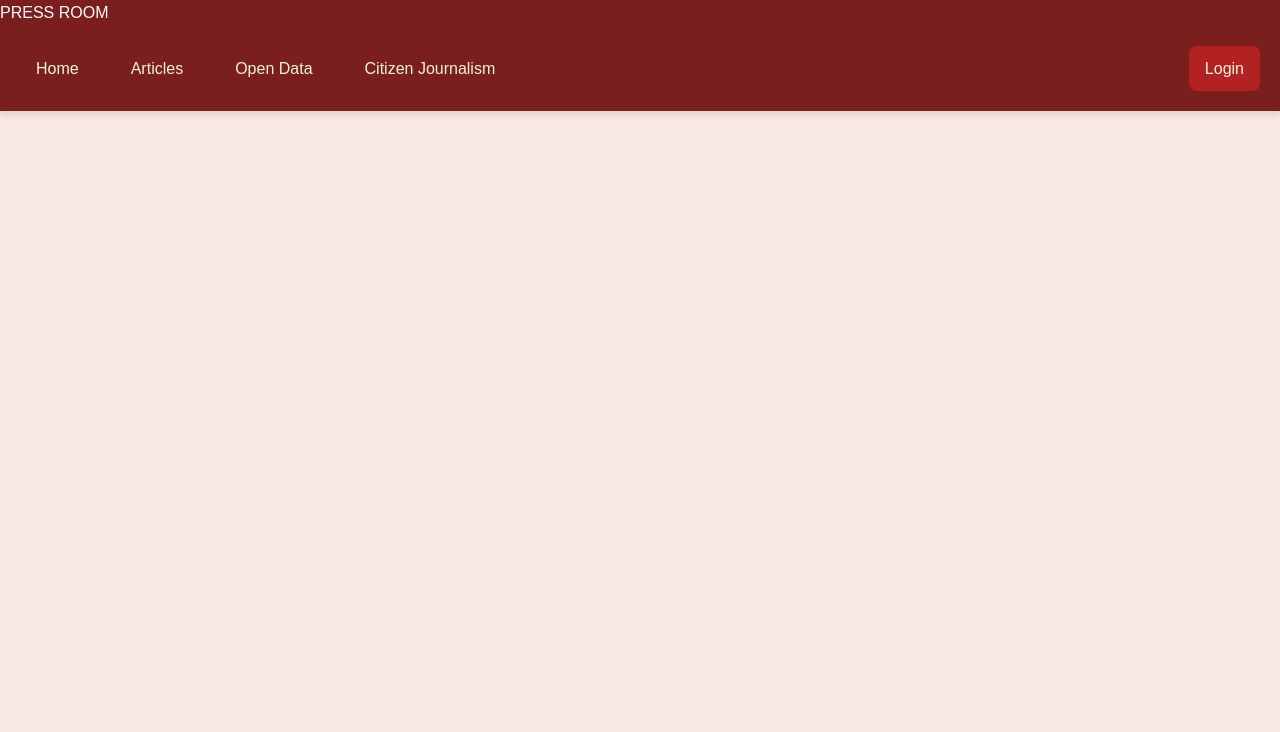
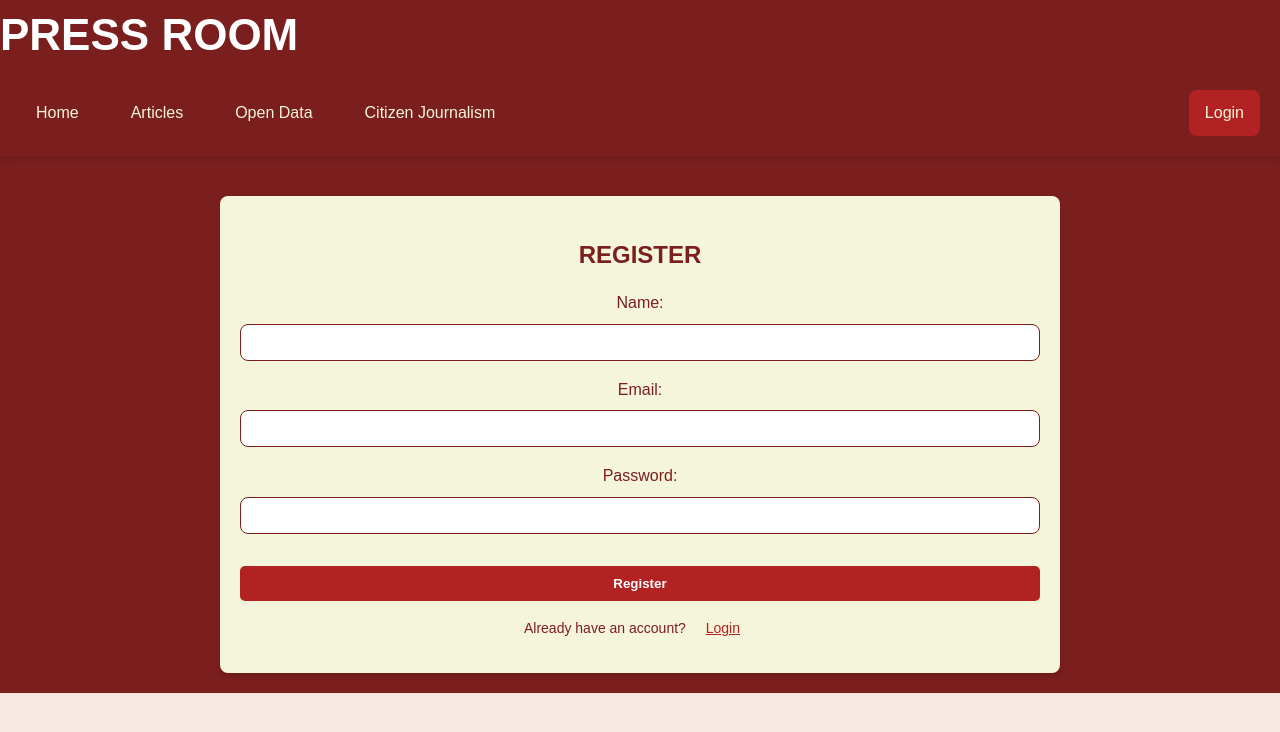
Before and after one commit to carolinafrederico/carolina-frederico_frontend-capstone, a React (Vite) app: page /register in a window 1280 px wide. Shown: the top 732 px of the page. Built offline with nearby package versions, Linux system fonts and the light colour scheme.

Commit message:
Register and logig pages

```diff
--- a/src/App.css
+++ b/src/App.css
@@ -4,16 +4,89 @@ body {
   color: #fff;
   margin: 0;
 }
-
-.header, .footer {
-  background-color: #7B1E1E;
-  padding: 10px;
-  text-align: center;
-}
-
 .logo {
   font-size: 44px;
   font-weight: bold;
+}
+.container-section {
+  padding: 20px;
+  background-color: #7B1E1E;
+  text-align: center;
+  margin-bottom: 20px;
+}
+
+.container-content {
+  background-color: #F5F5DC;
+  color: #7B1E1E;
+  padding: 20px;
+  border-radius: 8px;
+  box-shadow: 0px 4px 6px rgba(0, 0, 0, 0.1);
+  max-width: 800px;
+  width: 100%;
+  margin: 0 auto;
+}
+
+.section-title {
+  font-size: 24px;
+  font-weight: bold;
+  margin-bottom: 16px;
+  text-transform: uppercase;
+  color: #7B1E1E;
+}
+
+.form {
+  display: flex;
+  flex-direction: column;
+  gap: 16px;
+}
+
+.form-group {
+  display: flex;
+  flex-direction: column;
+  gap: 8px;
+}
+
+.input-field {
+  padding: 10px;
+  border: 1px solid #7B1E1E;
+  border-radius: 8px;
+  background-color: #fff;
+  color: #7B1E1E;
+  transition: border-color 0.3s;
+}
+
+.input-field:focus {
+  border-color: #B22222;
+  outline: none;
+}
+
+.btn {
+  background-color: #B22222;
+  color: #fff;
+  padding: 10px 20px;
+  border: none;
+  cursor: pointer;
+  transition: background-color 0.3s;
+  text-decoration: none;
+  display: inline-block;
+}
+
+.btn:hover {
+  background-color: #8B0000;
+}
+
+.redirect-link {
+  margin-top: 16px;
+  font-size: 14px;
+}
+
+.redirect-link .nav-link {
+  color: #B22222;
+  text-decoration: underline;
+}
+
+.redirect-link .nav-link:hover {
+  color: #8B0000;
 }
 
 .navbar {
@@ -69,39 +142,6 @@ body {
   border-radius: 8px;
 }
 
-.container-section {
-  padding: 20px;
-  background-color: #7B1E1E;
-  text-align: center;
-  margin-bottom: 20px;
-}
-
-.container-content {
-  background-color: #F5F5DC;
-  color: #7B1E1E;
-  padding: 20px;
-  border-radius: 8px;
-  box-shadow: 0px 4px 6px rgba(0, 0, 0, 0.1);
-  max-width: 800px;
-  width: 100%;
-  margin: 0 auto;
-}
-
-.section-title {
-  font-size: 24px;
-  font-weight: bold;
-  margin-bottom: 16px;
-  text-transform: uppercase;
-  color: #7B1E1E;
-}
-
-.articles-grid {
-  display: flex;
-  justify-content: space-between;
-  gap: 16px;
-  flex-wrap: wrap;
-}
-
 .article-card {
   flex: 1 1 30%;
   max-width: 360px;
@@ -138,38 +178,19 @@ body {
   border-radius: 8px;
 }
 
-.btn {
+.error {
   background-color: #B22222;
   color: #fff;
-  padding: 10px 20px;
-  border: none;
-  cursor: pointer;
-  transition: background-color 0.3s;
-  text-decoration: none;
-  display: inline-block;
-}
-
-.btn:hover {
-  background-color: #8B0000;
-}
-
-.get-involved-btn {
-  background-color: #B22222;
-  color: #fff;
-  padding: 10px 20px;
-  border: none;
-  cursor: pointer;
-  transition: background-color 0.3s;
-}
-
-.get-involved-btn:hover {
-  background-color: #8B0000;
+  padding: 10px;
+  margin-bottom: 16px;
+  border-radius: 8px;
 }
 
 .footer {
   background-color: #7B1E1E;
   color: #F5F5DC;
   padding: 10px;
+  text-align: center;
 }
 
 .social-icons a {
--- a/src/components/Footer.jsx
+++ b/src/components/Footer.jsx
@@ -5,8 +5,8 @@ const Footer = () => {
     <footer className="footer">
       <p>© 2025 Press Room, Empowering News, Data, and Voices</p>
       <div className="social-icons">
-        <a href="#"><i className="fab fa-twitter"></i></a>
-        <a href="#"><i className="fab fa-facebook"></i></a>
+        <a href="https://twitter.com/"><i className="fab fa-twitter"></i></a>
+        <a href="https://facebook.com/"><i className="fab fa-facebook"></i></a>
       </div>
     </footer>
   );
--- a/src/components/Header.jsx
+++ b/src/components/Header.jsx
@@ -4,7 +4,7 @@ import Navbar from "./Navbar";
 const Header = () => {
   return (
     <header>
-      <div>PRESS ROOM</div>
+      <div className="logo">PRESS ROOM</div>
       <Navbar />
     </header>
   );
--- a/src/pages/Homepage.jsx
+++ b/src/pages/Homepage.jsx
@@ -24,7 +24,6 @@ const HomePage = () => {
       {/* CitizenJournalism Section */}
       <CitizenJournalism />
 
-
       {/* Footer */}
       <Footer />
     </div>
--- a/src/pages/LoginPage.jsx
+++ b/src/pages/LoginPage.jsx
@@ -1,11 +1,63 @@
-import React from 'react'
-import Header from '../components/Header';
+import React, { useState } from "react";
+import Header from "../components/Header";
+import "../App.css";
 
-const LoginPage = () => {
+const LoginPage = ({ error }) => {
+  const [email, setEmail] = useState("");
+  const [password, setPassword] = useState("");
+
+  const handleSubmit = (e) => {
+    e.preventDefault();
+    console.log("Email:", email);
+    console.log("Password:", password);
+  };
+
   return (
-    <div >
-          {/* Header */}
-          <Header />
+    <div>
+      {/* Header */}
+      <Header />
+
+      <section className="container-section">
+        <div className="container-content">
+          <h2 className="section-title">Login</h2>
+
+          {error && <div className="error">{error}</div>}
+
+          <form onSubmit={handleSubmit} className="login-form">
+            <div className="form-group">
+              <label htmlFor="email">Email:</label>
+              <input
+                type="email"
+                id="email"
+                value={email}
+                onChange={(e) => setEmail(e.target.value)}
+                required
+                className="input-field"
+              />
+            </div>
+
+            <div className="form-group">
+              <label htmlFor="password">Password:</label>
+              <input
+                type="password"
+                id="password"
+                value={password}
+                onChange={(e) => setPassword(e.target.value)}
+                required
+                className="input-field"
+              />
+            </div>
+
+            <button type="submit" className="btn">Login</button>
+          </form>
+
+          <p className="redirect-link">
+            Don't have an account? <a href="/register" className="nav-link">Register</a>
+          </p>
+        </div>
+      </section>
+
+
     </div>
   );
 };
--- a/src/pages/RegisterPage.jsx
+++ b/src/pages/RegisterPage.jsx
@@ -1,13 +1,76 @@
-import React from 'react'
+import React, { useState } from "react";
+import Header from '../components/Header';
+import "../App.css";
 
-import Header from '../components/Header'
+const RegisterPage = () => {
+  const [name, setName] = useState("");
+  const [email, setEmail] = useState("");
+  const [password, setPassword] = useState("");
 
-const RegisterPage=()=> {
+  const handleSubmit = (e) => {
+    e.preventDefault();
+    console.log("Name:", name);
+    console.log("Email:", email);
+    console.log("Password:", password);
+  };
+
   return (
-    <div >
-          {/* Header */}
-          <Header />
-    </div>
+    <>
+      {/* Header */}
+      <Header />
+
+      {/* Registration Form */}
+      <section className="container-section">
+        <div className="container-content">
+          <h2 className="section-title">Register</h2>
+
+          <form onSubmit={handleSubmit} className="form">
+            <div className="form-group">
+              <label htmlFor="name">Name:</label>
+              <input
+                type="text"
+                id="name"
+                value={name}
+                onChange={(e) => setName(e.target.value)}
+                required
+                className="input-field"
+              />
+            </div>
+
+            <div className="form-group">
+              <label htmlFor="email">Email:</label>
+              <input
+                type="email"
+                id="email"
+                value={email}
+                onChange={(e) => setEmail(e.target.value)}
+                required
+                className="input-field"
+              />
+            </div>
+
+            <div className="form-group">
+              <label htmlFor="password">Password:</label>
+              <input
+                type="password"
+                id="password"
+                value={password}
+                onChange={(e) => setPassword(e.target.value)}
+                required
+                className="input-field"
+              />
+            </div>
+
+            <button type="submit" className="btn">Register</button>
+          </form>
+
+          <p className="redirect-link">
+            Already have an account?{" "}
+            <a href="/login" className="nav-link">Login</a>
+          </p>
+        </div>
+      </section>
+    </>
   );
 };
 
```
